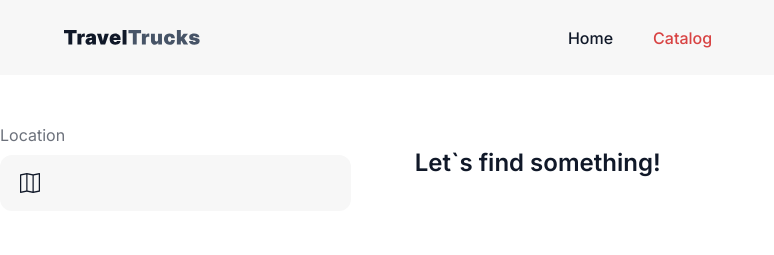
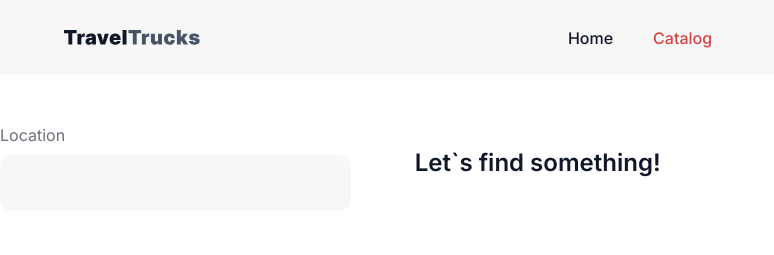
Before and after one commit to YeVlad/Track-new_repo, a React (Vite) app: page /catalog in a window 1280 px wide. Shown: the top 255 px of the page, without its empty margins (0-774 px from the left). Built offline with nearby package versions, Linux system fonts and the light colour scheme.

Commit message:
try to fix icons

```diff
--- a/src/components/FiltersForm/FiltersForm.jsx
+++ b/src/components/FiltersForm/FiltersForm.jsx
@@ -41,7 +41,7 @@ const FiltersForm = () => {
           </label>
           <div className={css.location_div}>
             <svg className={[css.icon, css.map_field_icon].join(" ")}>
-              <use xlinkHref="/src/assets/sprite.svg#icon-map"></use>
+              <use xlinkHref="./assets/sprite.svg#icon-map"></use>
             </svg>
             <Field className={css.location_field} name="location" />
           </div>
```
